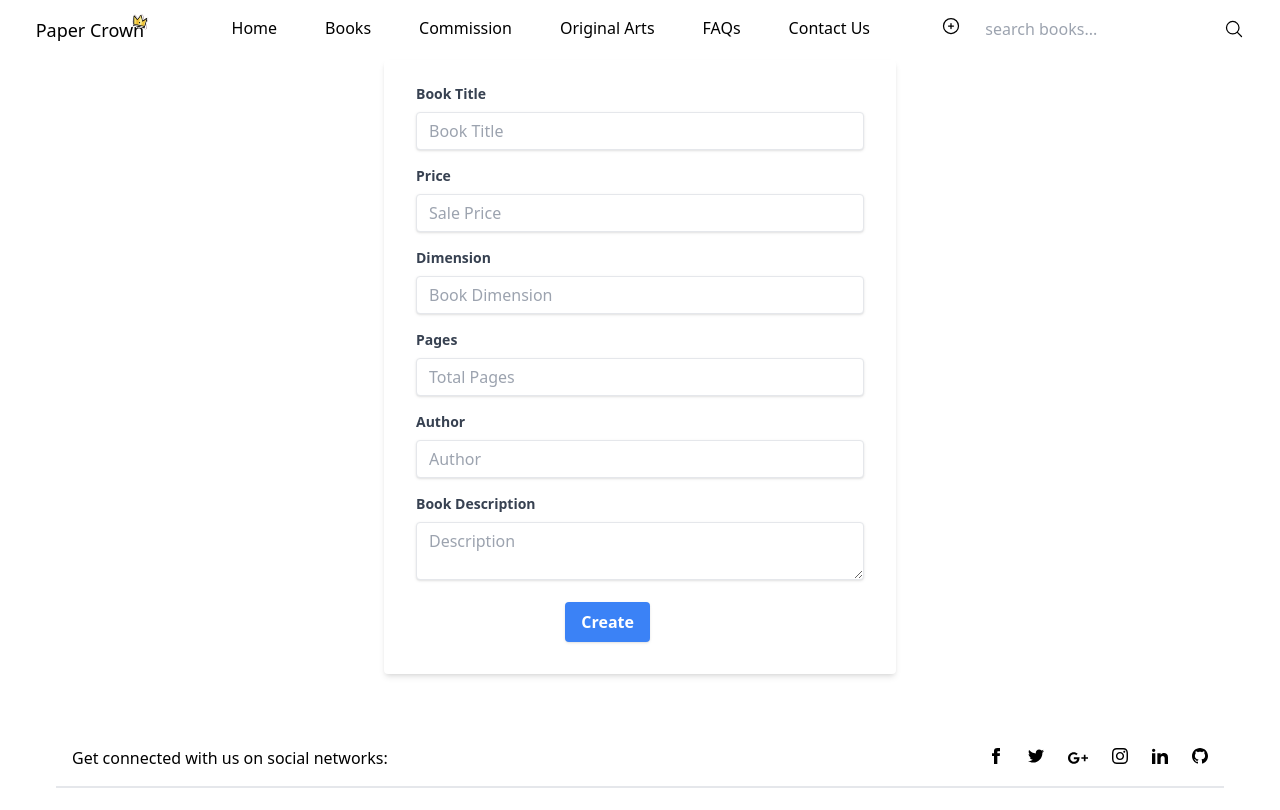
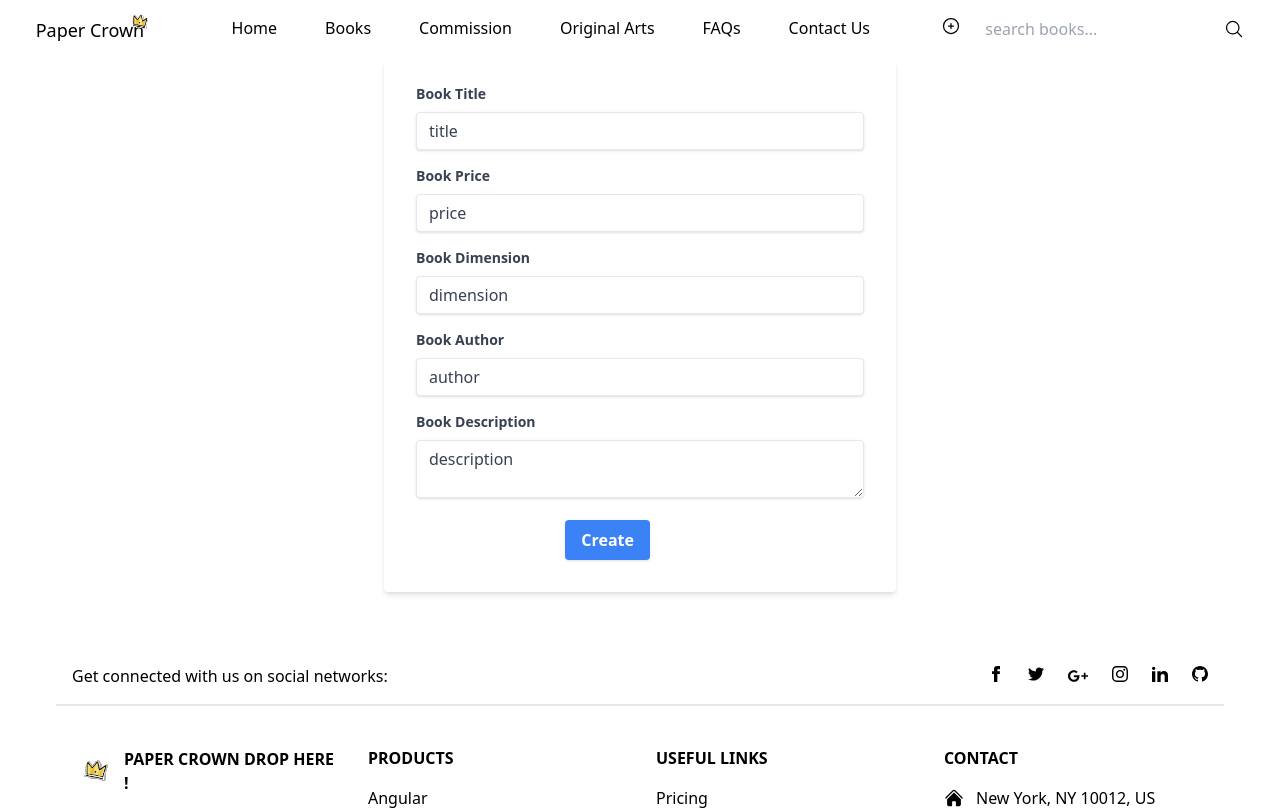
Before and after one commit to Aung-IO/paper-crown, a React (Vite) app: page /create in a window 1280 px wide. Shown: the top 810 px of the page. Built offline with nearby package versions, Linux system fonts and the light colour scheme.

Commit message:
minor bug fix

```diff
--- a/src/components/BookList.jsx
+++ b/src/components/BookList.jsx
@@ -2,6 +2,7 @@
 import { Link, useLocation } from "react-router-dom";
 import cover from "../assets/book_cover.png";
 import useFetch from "../hooks/useFetch";
+import Loading from "./Loading";
 
 function BookList(props) {
   let { baseRoute } = props;
@@ -27,7 +28,7 @@
 
   return (
     <div>
-      {loading && <p>loading ... </p>}
+      {loading && <Loading/>}
 
       {/* book list */}
       {!!books && (
--- a/src/components/CreateBook.jsx
+++ b/src/components/CreateBook.jsx
@@ -1,6 +1,7 @@
 import React, { useEffect, useState } from "react";
 import { useNavigate } from "react-router-dom";
 import useFetch from "../hooks/useFetch";
+import TextAreaInput from "./TextAreaInput";
 
 export default function CreateBook() {
   let [title, setTitle] = useState("");
@@ -38,104 +39,42 @@
   return (
     <form className="w-full max-w-lg mx-auto mt-4" onSubmit={addBook}>
       <div className="bg-white shadow-md rounded px-8 pt-6 pb-8 mb-4">
-        <div className="mb-4">
-          <label
-            className="block text-gray-700 text-sm font-bold mb-2"
-            htmlFor="book title"
-          >
-            Book Title
-          </label>
-          <input
-            value={title}
-            onChange={(e) => setTitle(e.target.value)}
-            className="shadow appearance-none border rounded w-full py-2 px-3 text-gray-700 leading-tight focus:outline-none focus:shadow-outline"
-            id="book_title"
-            type="text"
+        <TextAreaInput
+          label="Book Title"
+          value="title"
+          func={(e) => setTitle(e.target.value)}
+          id="title"
           placeholder="Book Title"
-          />
-        </div>
-        <div className="mb-4">
-          <label
-            className="block text-gray-700 text-sm font-bold mb-2"
-            htmlFor="price"
-          >
-            Price
-          </label>
-          <input
-            value={price}
-            onChange={(e) => setPrice(e.target.value)}
-            className="shadow appearance-none border rounded w-full py-2 px-3 text-gray-700 leading-tight focus:outline-none focus:shadow-outline"
+        ></TextAreaInput>
+        <TextAreaInput
+          label="Book Price"
+          value="price"
+          func={(e) => setPrice(e.target.value)}
           id="price"
-            type="text"
           placeholder="Sale Price"
-          />
-        </div>
-        <div className="mb-4">
-          <label
-            className="block text-gray-700 text-sm font-bold mb-2"
-            htmlFor="dimension"
-          >
-            Dimension
-          </label>
-          <input
-            value={dimension}
-            onChange={(e) => setDimension(e.target.value)}
-            className="shadow appearance-none border rounded w-full py-2 px-3 text-gray-700 leading-tight focus:outline-none focus:shadow-outline"
+        ></TextAreaInput>
+        <TextAreaInput
+          label="Book Dimension"
+          value="dimension"
+          func={(e) => setDimension(e.target.value)}
           id="dimension"
-            type="text"
           placeholder="Book Dimension"
-          />
-        </div>
-        <div className="mb-4">
-          <label
-            className="block text-gray-700 text-sm font-bold mb-2"
-            htmlFor="pages"
-          >
-            Pages
-          </label>
-          <input
-            value={pages}
-            onChange={(e) => setPages(e.target.value)}
-            className="shadow appearance-none border rounded w-full py-2 px-3 text-gray-700 leading-tight focus:outline-none focus:shadow-outline"
-            id="pages"
-            type="text"
-            placeholder="Total Pages"
-          />
-        </div>
-        <div className="mb-4">
-          <label
-            className="block text-gray-700 text-sm font-bold mb-2"
-            htmlFor="author"
-          >
-            Author
-          </label>
-          <div className="flex space-x-2">
-            <input
-              value={author}
-              onChange={(e) => setAuthor(e.target.value)}
-              className="shadow appearance-none border rounded w-full py-2 px-3 text-gray-700 leading-tight focus:outline-none focus:shadow-outline"
+        ></TextAreaInput>
+        <TextAreaInput
+          label="Book Author"
+          value="author"
+          func={(e) => setAuthor(e.target.value)}
           id="author"
-              type="text"
-              placeholder="Author"
-            />
-          </div>
-        </div>
-        <div className="mb-4">
-          <label
-            className="block text-gray-700 text-sm font-bold mb-2"
-            htmlFor="dimension"
-          >
-            Book Description
-          </label>
-          <textarea
-            value={description}
-            onChange={(e) => setDescription(e.target.value)}
-            className="shadow appearance-none border rounded w-full py-2 px-3 text-gray-700 leading-tight focus:outline-none focus:shadow-outline"
-            id="username"
-            type="text"
+          placeholder="Book Author"
+        ></TextAreaInput>
+        <TextAreaInput
+          tag="textarea"
+          label="Book Description"
+          value="description"
+          func={(e) => setDescription(e.target.value)}
+          id="description"
           placeholder="Description"
-          />
-        </div>
+        ></TextAreaInput>
         <div className="md:flex md:items-center">
           <div className="md:w-1/3"></div>
           <div className="md:w-2/3">
--- /dev/null
+++ b/src/components/Loading.jsx
@@ -0,0 +1,15 @@
+import React from "react";
+
+function Loading() {
+  return (
+    <div role="status">
+    <svg aria-hidden="true" className=" w-8 h-8 text-gray-200 animate-spin dark:text-gray-600 fill-blue-600" viewBox="0 0 100 101" fill="none" xmlns="http://www.w3.org/2000/svg">
+        <path d="M100 50.5908C100 78.2051 77.6142 100.591 50 100.591C22.3858 100.591 0 78.2051 0 50.5908C0 22.9766 22.3858 0.59082 50 0.59082C77.6142 0.59082 100 22.9766 100 50.5908ZM9.08144 50.5908C9.08144 73.1895 27.4013 91.5094 50 91.5094C72.5987 91.5094 90.9186 73.1895 90.9186 50.5908C90.9186 27.9921 72.5987 9.67226 50 9.67226C27.4013 9.67226 9.08144 27.9921 9.08144 50.5908Z" fill="currentColor"/>
+        <path d="M93.9676 39.0409C96.393 38.4038 97.8624 35.9116 97.0079 33.5539C95.2932 28.8227 92.871 24.3692 89.8167 20.348C85.8452 15.1192 80.8826 10.7238 75.2124 7.41289C69.5422 4.10194 63.2754 1.94025 56.7698 1.05124C51.7666 0.367541 46.6976 0.446843 41.7345 1.27873C39.2613 1.69328 37.813 4.19778 38.4501 6.62326C39.0873 9.04874 41.5694 10.4717 44.0505 10.1071C47.8511 9.54855 51.7191 9.52689 55.5402 10.0491C60.8642 10.7766 65.9928 12.5457 70.6331 15.2552C75.2735 17.9648 79.3347 21.5619 82.5849 25.841C84.9175 28.9121 86.7997 32.2913 88.1811 35.8758C89.083 38.2158 91.5421 39.6781 93.9676 39.0409Z" fill="currentFill"/>
+    </svg>
+    <span className="sr-only">Loading...</span>
+</div>
+  );
+}
+
+export default Loading;
--- /dev/null
+++ b/src/components/TextAreaInput.jsx
@@ -0,0 +1,35 @@
+import React from "react";
+
+const TextAreaInput = ({ label, value, func, id, placeholder, tag }) => {
+  return (
+    <div className="mb-4">
+      <label
+        className="block text-gray-700 text-sm font-bold mb-2"
+        htmlFor={id}
+      >
+        {label}
+      </label>
+      {tag === "textarea" ? (
+        <textarea
+          value={value}
+          onChange={func}
+          className="shadow appearance-none border rounded w-full py-2 px-3 text-gray-700 leading-tight focus:outline-none focus:shadow-outline"
+          id={id}
+          type="text"
+          placeholder={placeholder}
+        />
+      ) : (
+        <input
+          value={value}
+          onChange={func}
+          className="shadow appearance-none border rounded w-full py-2 px-3 text-gray-700 leading-tight focus:outline-none focus:shadow-outline"
+          id={id}
+          type="text"
+          placeholder={placeholder}
+        />
+      )}
+    </div>
+  );
+};
+
+export default TextAreaInput;
--- a/src/pages/BookDetail.jsx
+++ b/src/pages/BookDetail.jsx
@@ -1,8 +1,8 @@
 import React from "react";
 import { useParams } from "react-router-dom";
 import cover from "../assets/book_cover.png";
+import Loading from "../components/Loading";
 import useFetch from "../hooks/useFetch";
-
 export default function BookDetail() {
   // dynamic id
   let { id } = useParams();
@@ -17,7 +17,7 @@
   return (
     <>
       {error && <p>{error}</p>}
-      {loading && <p>Loading...</p>}
+      {loading && <Loading/>}
 
       {book && (
         <div className="grid grid-cols-2 mt-20">
--- a/src/router/index.jsx
+++ b/src/router/index.jsx
@@ -1,9 +1,9 @@
 import { createBrowserRouter } from "react-router-dom";
-import Contact from "../pages/Contact";
 import CreateBook from "../components/CreateBook";
 import BookDetail from "../pages/BookDetail";
 import Books from "../pages/Books";
 import Commission from "../pages/Commission";
+import Contact from "../pages/Contact";
 import Error from "../pages/Error";
 import FAQs from "../pages/FAQs";
 import Home from "../pages/Home";
```
Lines whose indentation alone changed are shown as unchanged.
